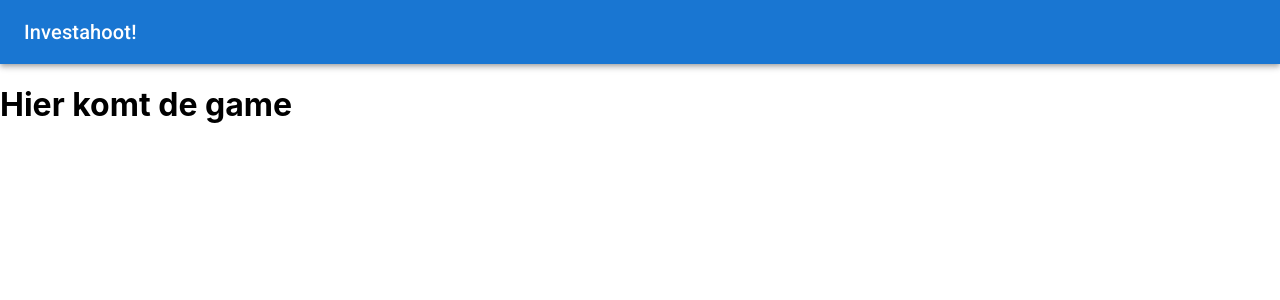
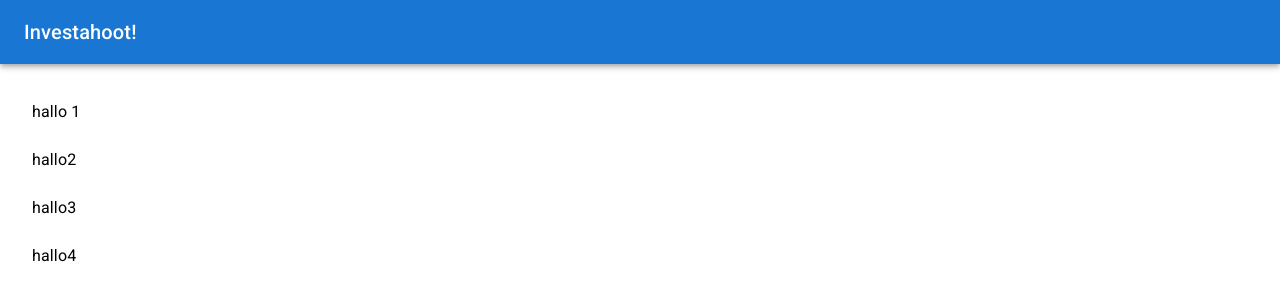
Before and after one commit to dmeelker/InvestaHoot, a React (Create React App) app in the folder frontend/: page /game in a window 1280 px wide. Shown: the top 300 px of the page. Built offline with nearby package versions, Linux system fonts and the light colour scheme.

Commit message:
answers, enterroom components base

```diff
--- a/frontend/src/Game.tsx
+++ b/frontend/src/Game.tsx
@@ -1,7 +1,52 @@
-import React from "react";
+import { List, Box, TextField, Button, ListItemButton, ListItemText } from "@mui/material";
+import React, { useState } from "react";
+
+type EnterRoomProps = {
+    fn: (name: string) => void
+};
+
+const EnterRoom = ({ fn }: EnterRoomProps) => {
+    const [nameFieldValue, setNameFieldValue] = React.useState<string>("");
+    return (
+        <Box>
+            <TextField value={nameFieldValue} id="outlined-basic" label="Player name" variant="outlined" onChange={(e) => setNameFieldValue(e.currentTarget.value)} />
+            <Button variant='contained' onClick={(_) => fn(nameFieldValue)}>Submit!</Button>
+        </Box >
+    );
+}
+
+
+
+type QuestionAnswerProps = {
+    answers: string[]
+};
+const QuestionAnswers = ({ answers }: QuestionAnswerProps) => {
+    return (
+        <Box sx={{ margin: '1rem' }} >
+            <List>
+                {answers.map((answer) => (
+                    <ListItemButton>
+                        <ListItemText primary={answer} />
+                    </ListItemButton>
+                ))}
+            </List>
+        </Box >
+    )
+}
 
 export default function Game() {
+    // const [playerName, setUser] = React.useState<string | null>(null);
+
+    // const enterFn = (name: string) => {
+    //     setUser(name);
+    // };
+
+    // return (
+    //     <EnterRoom fn={enterFn} />
+    // );
     return (
-        <h1>Hier komt de game</h1>
-    );
+        <QuestionAnswers
+            answers={["hallo 1", "hallo2", "hallo3", "hallo4"]} />
+
+    )
 }
```
